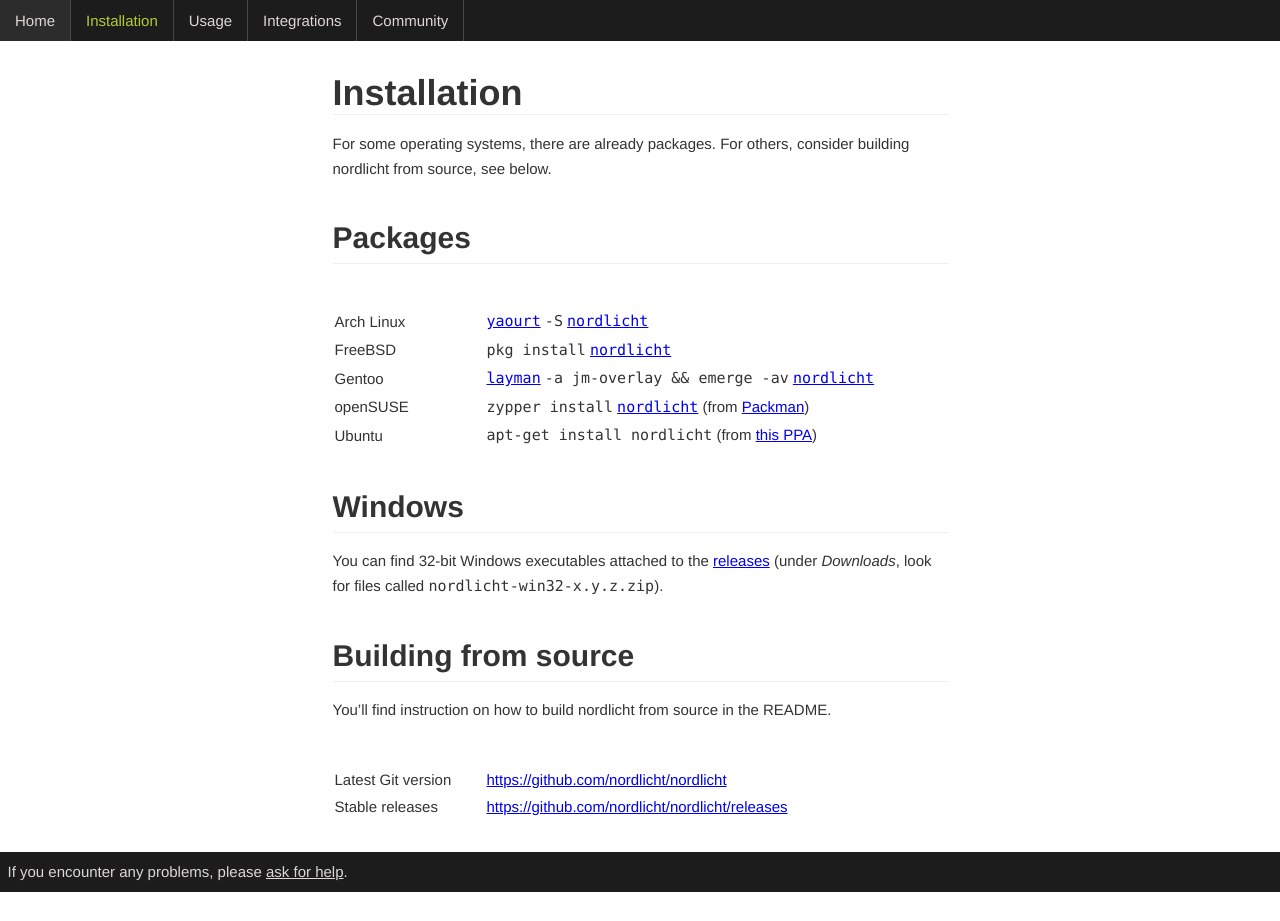
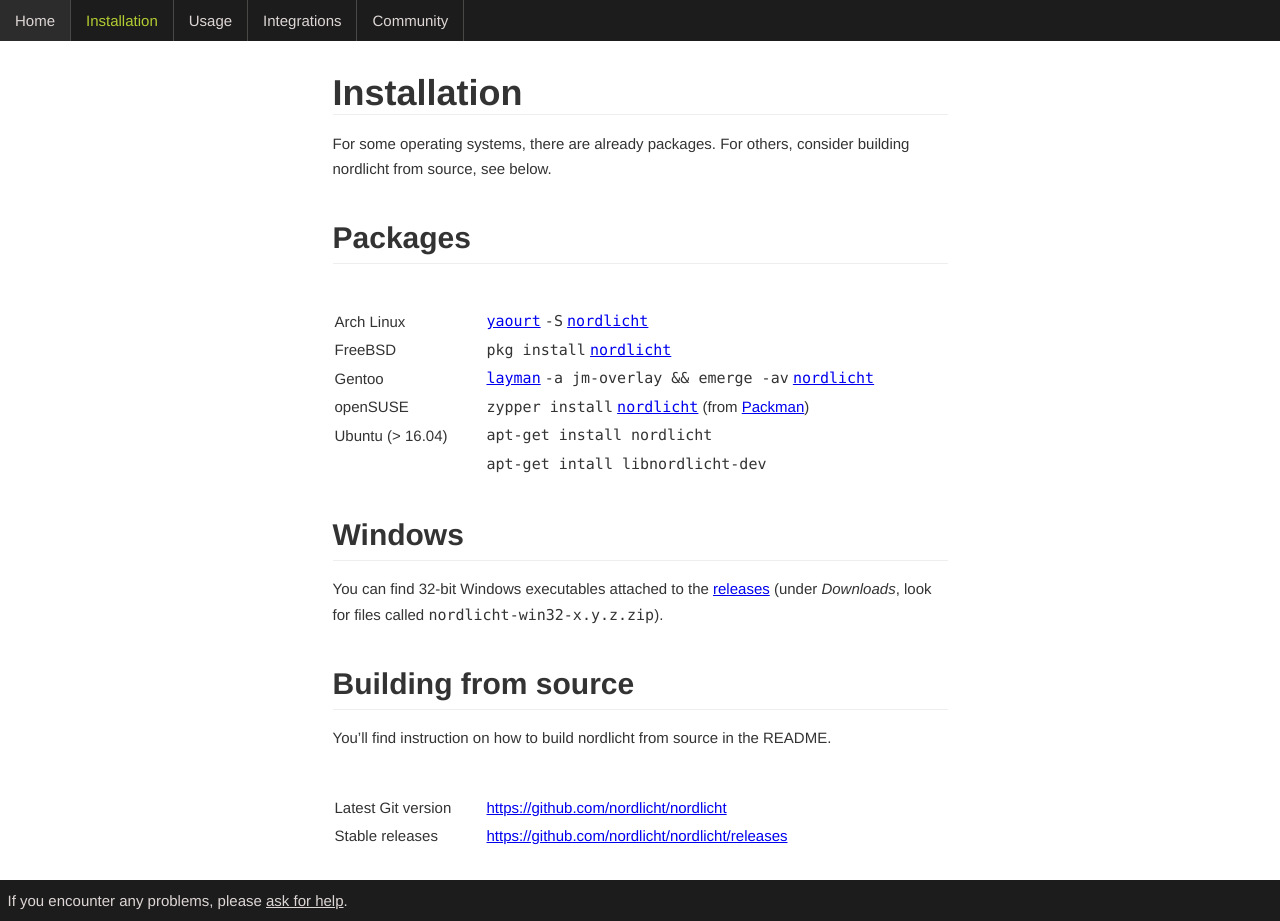
Before and after one commit to nordlicht/nordlicht.github.io, a Jekyll site: the page built from installation.md, in a window 1280 px wide. Built offline with Jekyll 4.4.1, drawn with Linux system fonts in a browser that asks for light colours; Markdown is read by kramdown in place of the engine named in the settings; before the commit the page ends 900 px from its top, so only the background shows below that.

Commit message:
Update installation.md
Mention ubuntu official package

```diff
--- a/installation.md
+++ b/installation.md
@@ -14,7 +14,8 @@ For some operating systems, there are already packages. For others, consider bui
 | FreeBSD | `pkg install` [`nordlicht`](https://freshports.org/multimedia/nordlicht/) |
 | Gentoo | [`layman`](https://wiki.gentoo.org/wiki/Project:Overlays/User_Guide) `-a jm-overlay && emerge -av` [`nordlicht`](http://gpo.zugaina.org/media-video/nordlicht) |
 | openSUSE | `zypper install` [`nordlicht`](http://packman.links2linux.de/package/nordlicht) (from [Packman](https://en.opensuse.org/Additional_package_repositories#Packman)) |
-| Ubuntu | `apt-get install nordlicht` (from [this PPA](https://launchpad.net/~blinry/+archive/nordlicht)) |
+| Ubuntu (> 16.04)| `apt-get install nordlicht` |
+|                 | `apt-get intall libnordlicht-dev` |
 
 ## Windows
 
```
